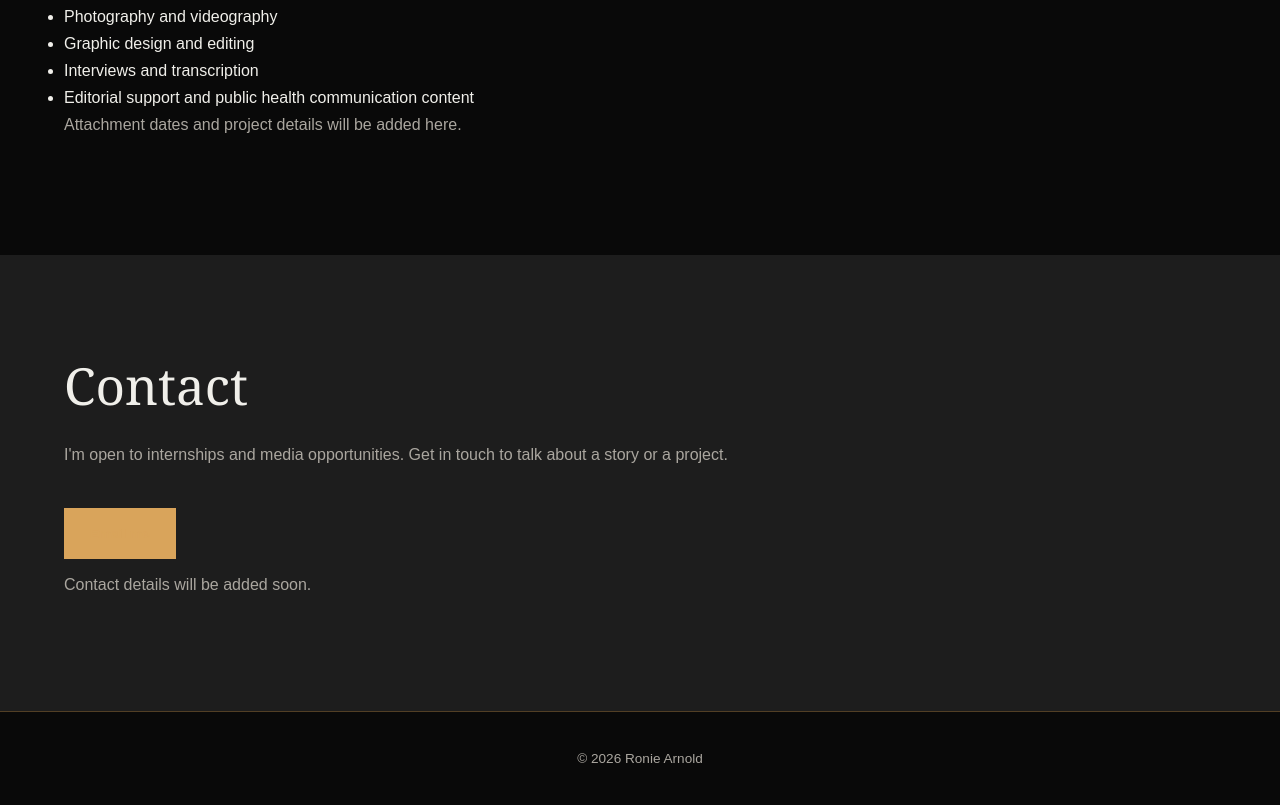
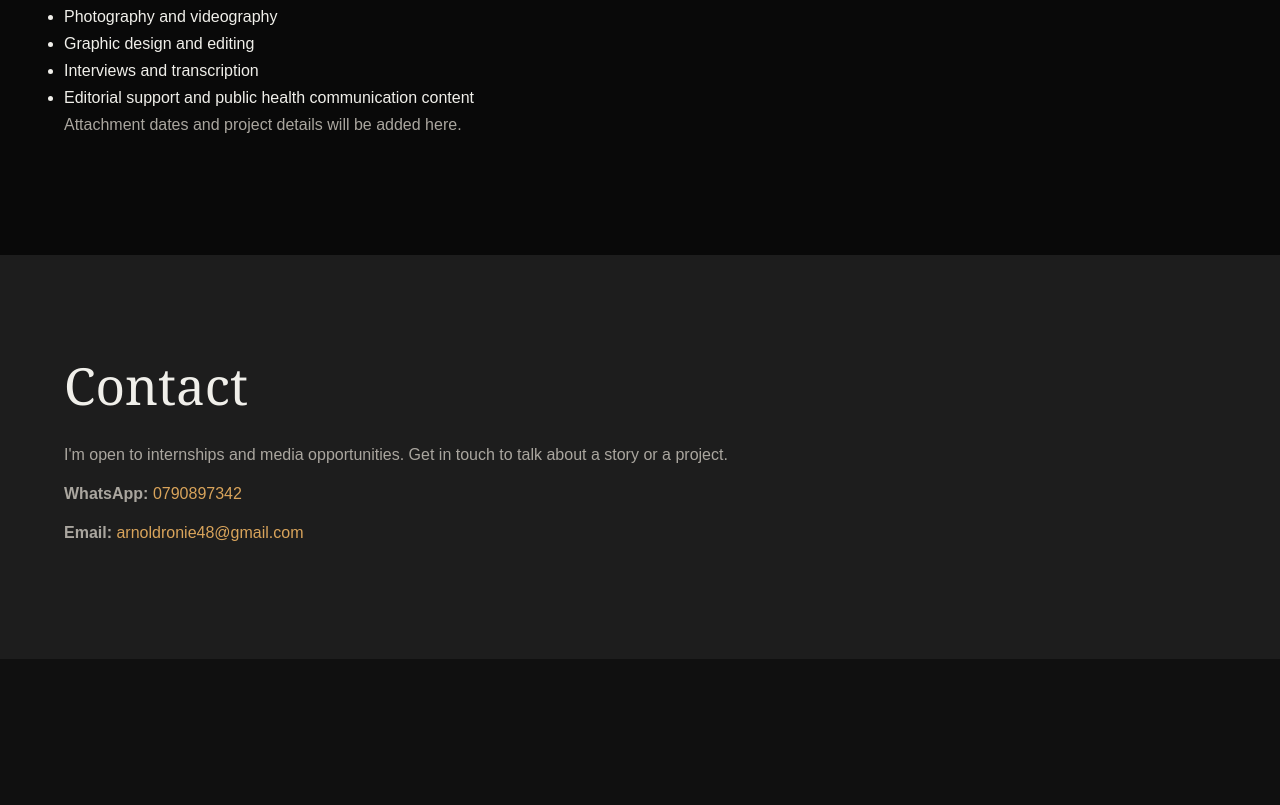
Before and after one commit to arnold4ronie-sys/arnold4ronie-sys.github.io, a plain HTML site: page index.html in a window 1280 px wide. Shown: the part 3213-4018 px from the top of the page. After the commit the page ends 3872 px from the top, so only its background shows below. Drawn offline with nearby package versions, Linux system fonts and the light colour scheme; no server answers.

Commit message:
Update index.html

```diff
--- a/index.html
+++ b/index.html
@@ -112,27 +112,26 @@
     </div>
   </section>
 
-  <section class="section" id="contact">
-    <div class="wrap narrow">
-      <h2>Contact</h2>
-      <p>I'm open to internships and media opportunities. Get in touch to talk about a story or a project.</p>
-      <p><a id="contact-email" class="btn" href="#contact" hidden>Email me</a></p>
-      <p id="contact-placeholder" class="placeholder">Contact details will be added soon.</p>
+
+<section class="section" id="contact">
+  <div class="wrap narrow">
+    <h2>Contact</h2>
+    <p>I'm open to internships and media opportunities. Get in touch to talk about a story or a project.</p>
+
+    <div class="contact-details">
+      <p>
+        <strong>WhatsApp:</strong>
+        <a href="https://wa.me/254790897342" target="_blank" rel="noopener noreferrer">
+          0790897342
+        </a>
+      </p>
+
+      <p>
+        <strong>Email:</strong>
+        <a href="https://mail.google.com/mail/?view=cm&amp;fs=1&amp;to=arnoldronie48%40gmail.com" target="_blank" rel="noopener noreferrer">
+          arnoldronie48@gmail.com
+        </a>
+      </p>
     </div>
-  </section>
-</main>
-
-<footer class="site-footer">
-  <p>© <span id="year">2026</span> Ronie Arnold</p>
-  <ul id="social-links" class="social"></ul>
-</footer>
-
-<dialog id="project-dialog" aria-labelledby="dlg-title">
-  <button class="dlg-close" type="button" aria-label="Close project">Close</button>
-  <h3 id="dlg-title"></h3>
-  <p id="dlg-meta" class="card-meta"></p>
-  <p id="dlg-desc"></p>
-  <div id="dlg-media" class="dlg-media"></div>
-</dialog>
-</body>
-</html>
+  </div>
+</section>
```
